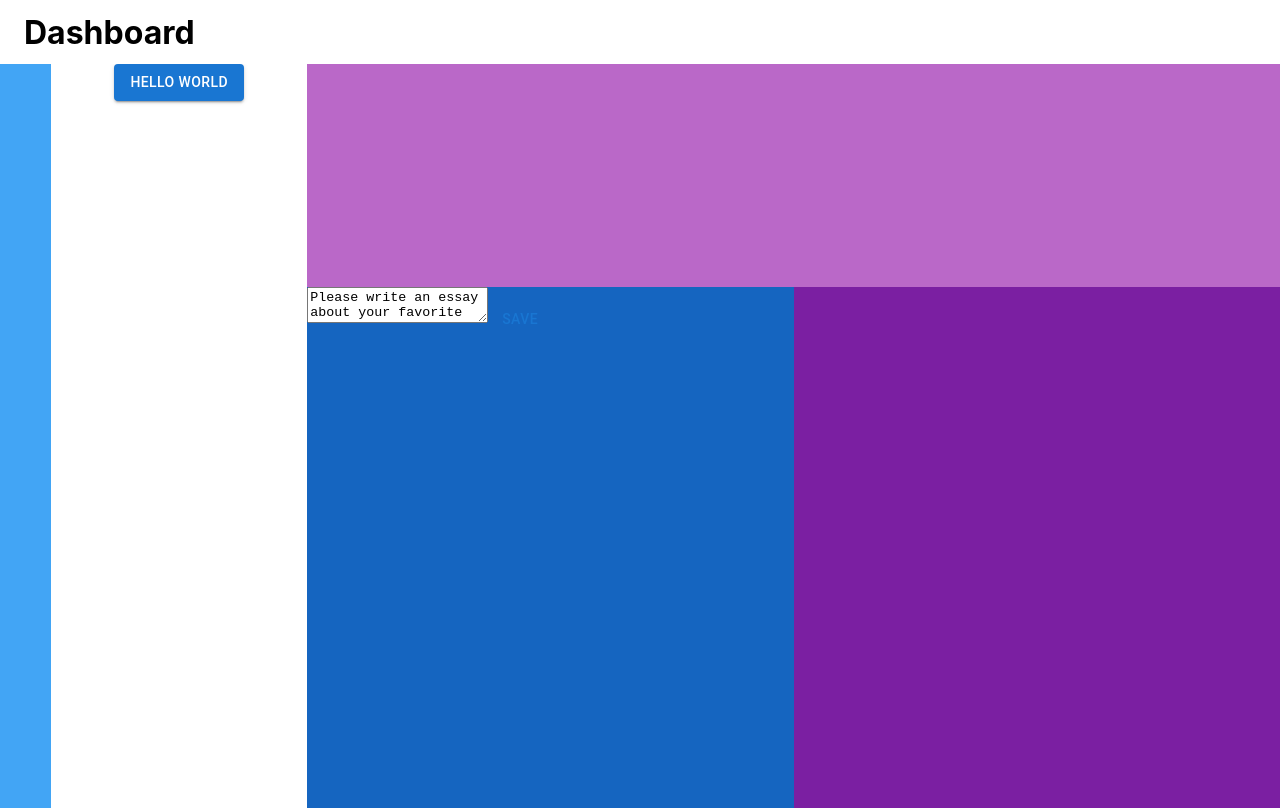
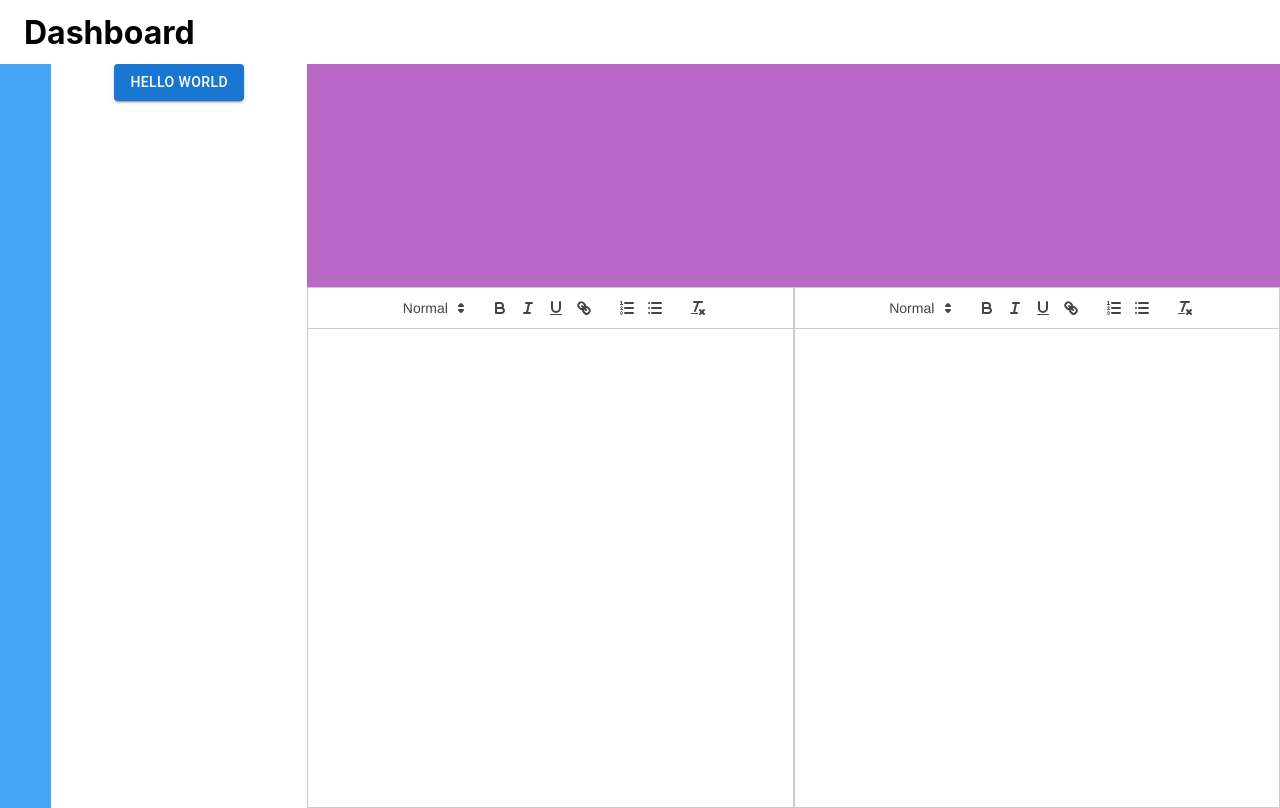
Before and after one commit to ijvanveltom/OmroepFlevoland, a React (Create React App) app in the folder omroepflevoland/: page / in a window 1280 px wide. Built offline with nearby package versions, Linux system fonts and the light colour scheme.

Commit message:
Added 2 rich text editors

```diff
--- a/omroepflevoland/src/App.css
+++ b/omroepflevoland/src/App.css
@@ -36,3 +36,8 @@
     transform: rotate(360deg);
   }
 }
+
+.quill {
+  width:100% !important;
+  height:calc(100% - 42px) !important;
+}
--- a/omroepflevoland/src/App.js
+++ b/omroepflevoland/src/App.js
@@ -1,10 +1,17 @@
 import './App.css';
+
 import Button from '@mui/material/Button';
 import Box from '@mui/material/Box';
 import Toolbar from '@mui/material/Toolbar';
-import TextArea from './components/TextArea';
+
+import React, { useState } from "react";
+import ReactQuill from 'react-quill';
+import 'react-quill/dist/quill.snow.css';
 
 function App() {
+  const [valueLeft, setValueLeft] = useState('');
+  const [valueRight, setValueRight] = useState('');
+
   return (
     <div className="App">
         <Toolbar position="absolute" sx={{height: '7vh', overflow: 'hidden',}}>
@@ -20,10 +27,11 @@ function App() {
             <Box sx={{width:'100%', height: '30%', overflow: 'auto', backgroundColor: 'secondary.light'}}>
             </Box>
             <Box sx={{display: 'flex', flexDirection: 'row', width:'100%', height: '70%', overflow: 'hidden',}}>
-              <Box sx={{display: 'flex', width:'50%', height: '100%', overflow: 'auto', backgroundColor: 'primary.dark'}}>
-                  <TextArea></TextArea>
+              <Box sx={{display: 'flex', width:'50%', height: '100%', overflow: 'auto',}}>
+                <ReactQuill theme="snow" value={valueLeft} onChange={setValueLeft} sx={{width: '100%', height: '100%',}}/>
               </Box>
-              <Box sx={{display: 'flex', width:'50%', height: '100%', overflow: 'auto', backgroundColor: 'secondary.dark'}}>
+              <Box sx={{display: 'flex', width:'50%', height: '100%', overflow: 'auto',}}>
+                <ReactQuill theme="snow" value={valueRight} onChange={setValueRight} sx={{width: '100%', height: '100%',}}/>
               </Box>
             </Box>
           </Box>
--- a/omroepflevoland/src/components/TextArea.js
+++ /dev/null
@@ -1,34 +0,0 @@
-import React, { Component } from 'react';
-import Button from '@mui/material/Button';
-
-class TextArea extends Component {
-    constructor(props) {
-        super(props);
-        this.state = {
-          value: 'Please write an essay about your favorite DOM element.'
-        };
-
-        this.handleChange = this.handleChange.bind(this);
-        this.handleSubmit = this.handleSubmit.bind(this);
-    }
-
-    handleChange(event) {
-        this.setState({value: event.target.value});
-    }
-
-    handleSubmit(event) {
-        alert('An essay was submitted: ' + this.state.value);
-        event.preventDefault();
-    }
-
-    render() {
-        return(
-            <form onSubmit={this.handleSubmit} sx={{width: '100%', height: '100%',}}>
-                <textarea value={this.state.value} onChange={this.handleChange} />
-                <Button type="submit" value="Submit">Save</Button>
-            </form>
-        )
-    }
-};
-
-export default TextArea;
```
Also changed, not shown: omroepflevoland/package.json (+7 -3 lines), omroepflevoland/src/index.js (+4 -4 lines), 1 other file (tests, documents, lock files or other folders).
